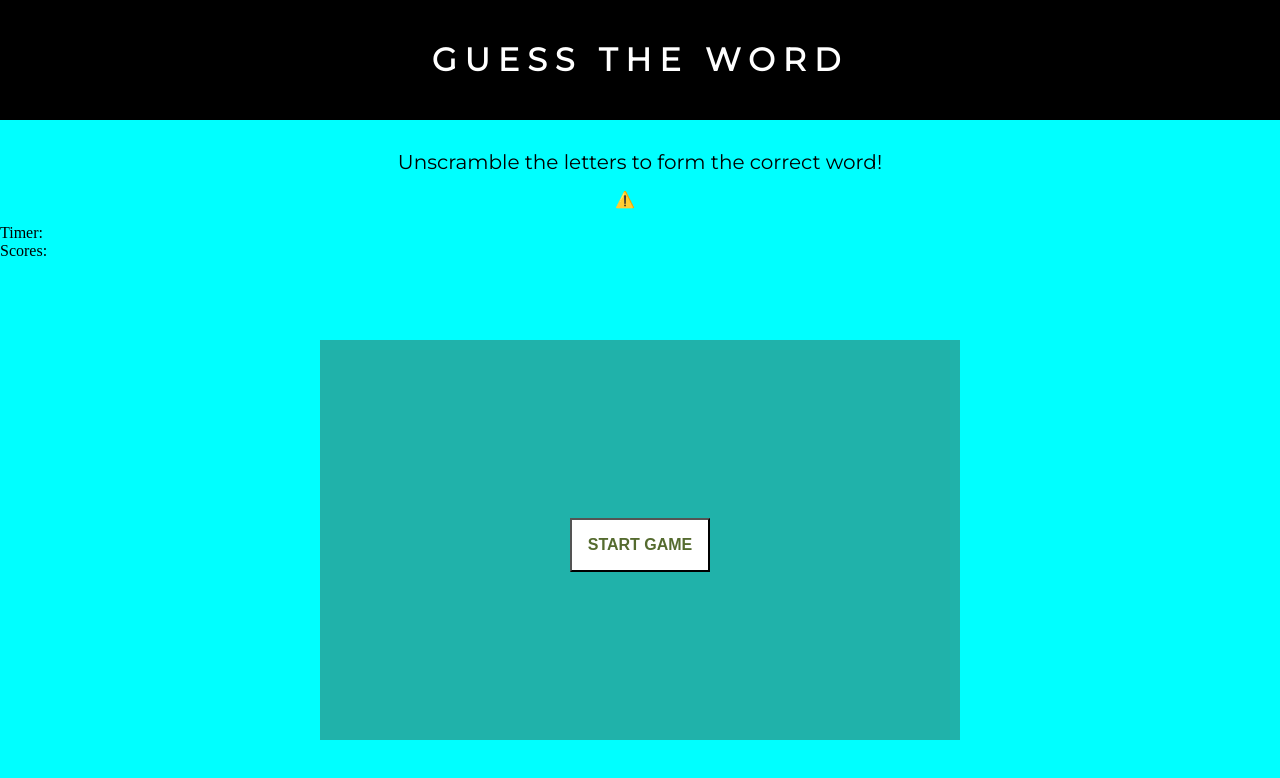
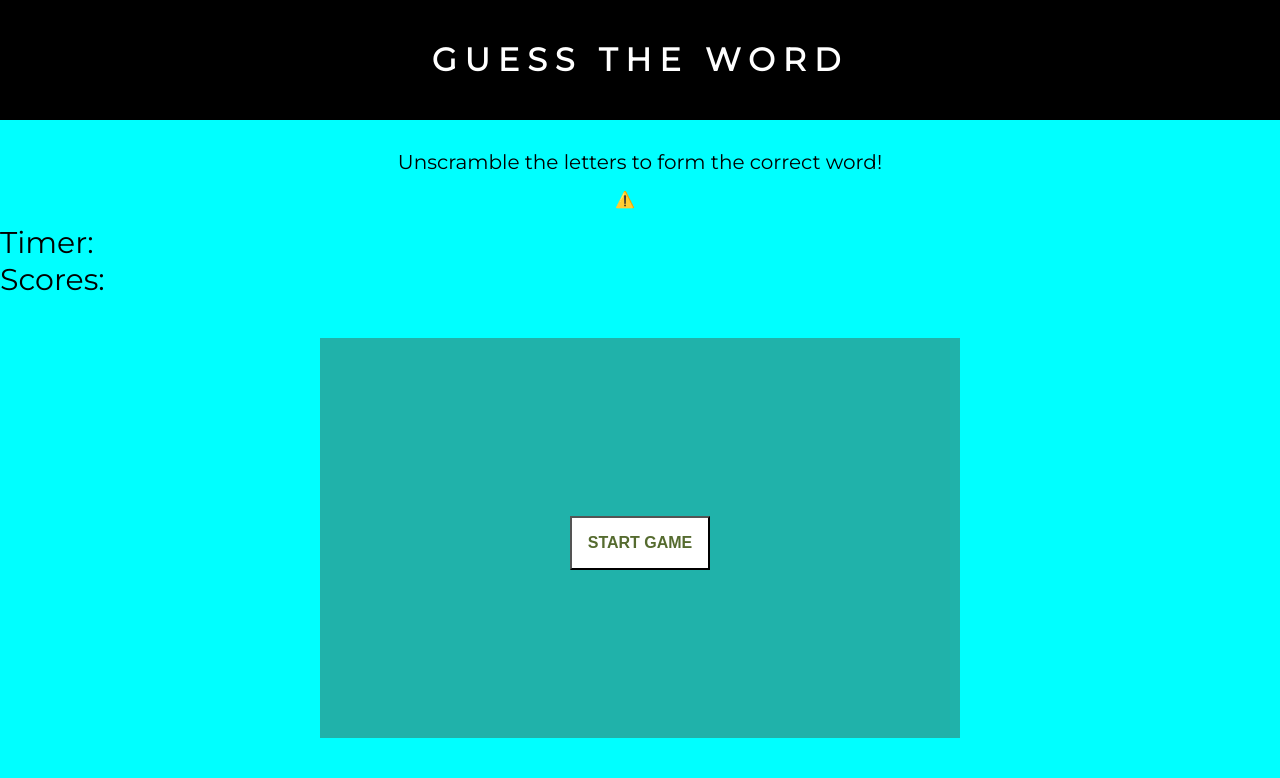
Before and after one commit to kenhmh/Guess-the-word, a plain HTML site: page HTML/index.html in a window 1280 px wide. Drawn offline with nearby package versions, Linux system fonts and the light colour scheme; no server answers; files whose address does not match are found by name.

Commit message:
timer and score

```diff
--- a/CSS/style.css
+++ b/CSS/style.css
@@ -20,7 +20,7 @@ body {
 }
 
 section {
-  height: 70vh;
+  height: 60vh;
   display: flex;
   justify-content: center;
   align-items: center;
@@ -36,6 +36,18 @@ section {
 .lottie{
   display: flex;
   justify-content: center;
+}
+
+.timer {
+  font-family: "Montserrat";
+  font-size: 30px;
+}
+
+.scores{
+  font-family: "Montserrat";
+  font-size: 30px;
+  display: flex;
+  align-items: center ;
 }
 
 .gameArea {
```
